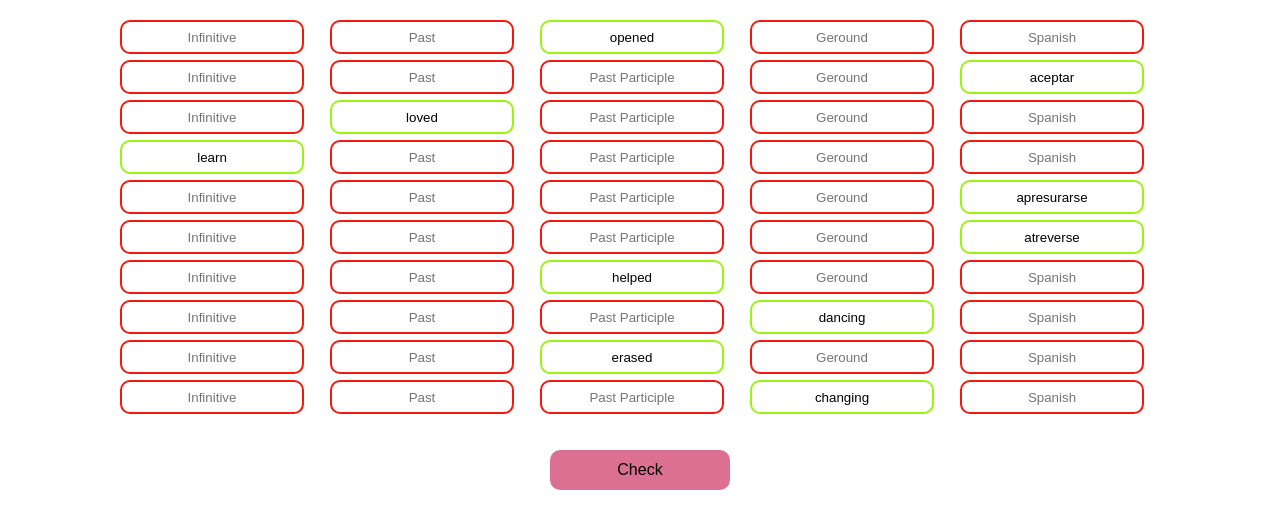
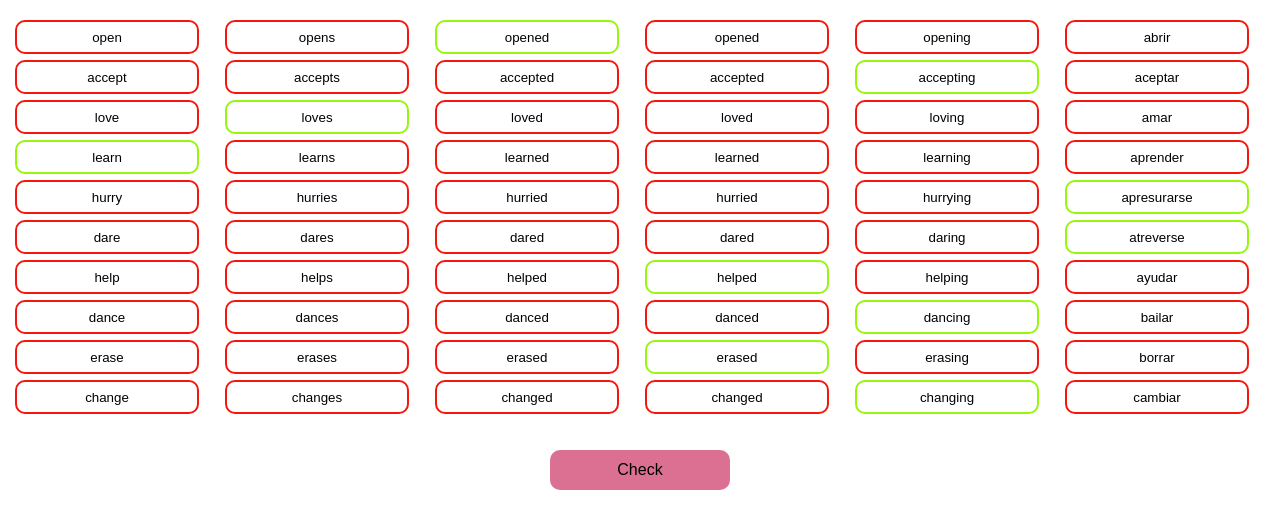
Before and after one commit to dot-ach/App-verbs, a website: page index.html in a window 1280 px wide. Both pictures are taken after a click on the button "Check". Drawn offline with Linux system fonts and the light colour scheme.

Commit message:
What am I doing?

```diff
--- a/index.js
+++ b/index.js
@@ -13,7 +13,7 @@ const randomNumber = (max, min) => {
 // Function to create and render inputs with placeholder, id and value based on verbs arrays
 regularVerbs.forEach((item, counter) => {
 
-  const tenseNumber = randomNumber(5, 1);
+  const tenseNumber = randomNumber(6, 1);
 
   const inputInfinitive = document.createElement('input');
   inputInfinitive.placeholder = 'Infinitive';
@@ -22,48 +22,67 @@ regularVerbs.forEach((item, counter) => {
     inputInfinitive.value = item.infinitive;
   }
 
+  const inputTrdPerson = document.createElement('input');
+  inputTrdPerson.placeholder = 'Third Person';
+  inputTrdPerson.id = item.trdPerson;
+  if (tenseNumber === 2) {
+    inputTrdPerson.value = item.trdPerson;
+  }
+
   const inputPast = document.createElement('input');
   inputPast.placeholder = 'Past';
   inputPast.id = item.past;
-  if (tenseNumber === 2) {
+  if (tenseNumber === 3) {
     inputPast.value = item.past;
   }
 
   const inputPastParticiple = document.createElement('input');
   inputPastParticiple.placeholder = 'Past Participle';
   inputPastParticiple.id = item.pastParticiple;
-  if (tenseNumber === 3) {
+  if (tenseNumber === 4) {
     inputPastParticiple.value = item.pastParticiple;
   }
 
   const inputGeround = document.createElement('input');
   inputGeround.placeholder = 'Geround';
   inputGeround.id = item.geround;
-  if (tenseNumber === 4) {
+  if (tenseNumber === 5) {
     inputGeround.value = item.geround;
   }
 
   const inputSpanish = document.createElement('input');
   inputSpanish.placeholder = 'Spanish';
   inputSpanish.id = item.spanish;
-  if (tenseNumber === 5) {
+  if (tenseNumber === 6) {
     inputSpanish.value = item.spanish;
   }
 
-  container.append(inputInfinitive, inputPast, inputPastParticiple, inputGeround, inputSpanish);
+  container.append(inputInfinitive, inputTrdPerson, inputPast, inputPastParticiple, inputGeround, inputSpanish);
 });
 
 // Event to validate if the input value is the same as the verb which is the input id
+
+let incorrectVerbs = false;
+let buttonIsChecked = false;
+
 button.addEventListener('click', (event) => {
   const inputs = document.querySelectorAll('input');
-
   inputs.forEach(item => {
     if (item.value === item.id) {
-      console.log(`correcto - ${item.value}`);
-      item.className = 'correctValue'
+      // console.log(`correcto - ${item.value}`);
+      item.className = 'correctValue';
     } else {
-      console.log(`incorrecto - ${item.value}`);
-      item.className = 'incorrectValue'
+      // console.log(`incorrecto - ${item.value}`);
+      item.value = item.id;
+      item.className = 'incorrectValue';
+      incorrectVerbs = true;
     }
   })
+  buttonIsChecked = true;
+  console.log(incorrectVerbs);
+  console.log(buttonIsChecked);
 })
+
+if (incorrectVerbs === false && buttonIsChecked === true){
+  button.className = 'quit';
+}
--- a/style.css
+++ b/style.css
@@ -8,7 +8,9 @@ html {
   font-size: 62.5%;
   font-family: 'Inconsolata', monospace;
 }
-
+.quit{
+  display: none;
+}
 input {
   border: 1px solid black;
   height: 30px;
@@ -37,7 +39,7 @@ main {
 
 .grid_elements__container {
   display: grid;
-  grid-template-columns: 200px 200px 200px 200px 200px;
+  grid-template-columns: 200px 200px 200px 200px 200px 200px;
   grid-auto-rows: 30px;
   gap: 10px;
   margin-bottom: 40px;
--- a/verbs.js
+++ b/verbs.js
@@ -12,7 +12,7 @@ const regularVerbs = [
   {infinitive: 'help', trdPerson: 'helps', past: 'helped', pastParticiple: 'helped', geround: 'helping', spanish: 'ayudar'},
   {infinitive: 'dance', trdPerson: 'dances', past: 'danced', pastParticiple: 'danced', geround: 'dancing', spanish: 'bailar'},
   {infinitive: 'erase', trdPerson: 'erases', past: 'erased', pastParticiple: 'erased', geround: 'erasing', spanish: 'borrar'},
-  {infinitive: 'change', trdPerson: '', past: 'changes', pastParticiple: 'changed', geround: 'changing', spanish: 'cambiar'},
+  {infinitive: 'change', trdPerson: 'changes', past: 'changed', pastParticiple: 'changed', geround: 'changing', spanish: 'cambiar'},
 ]
 
 // Array de verbos irregulares
```
Also changed, not shown: 1 other file.
